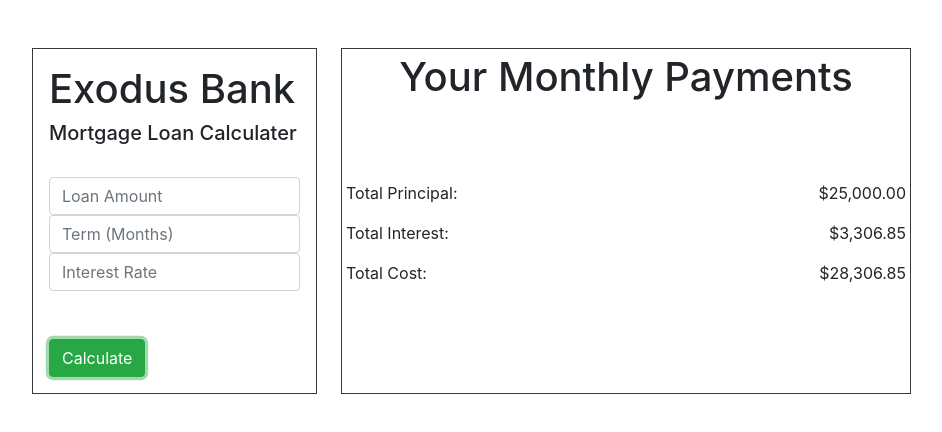
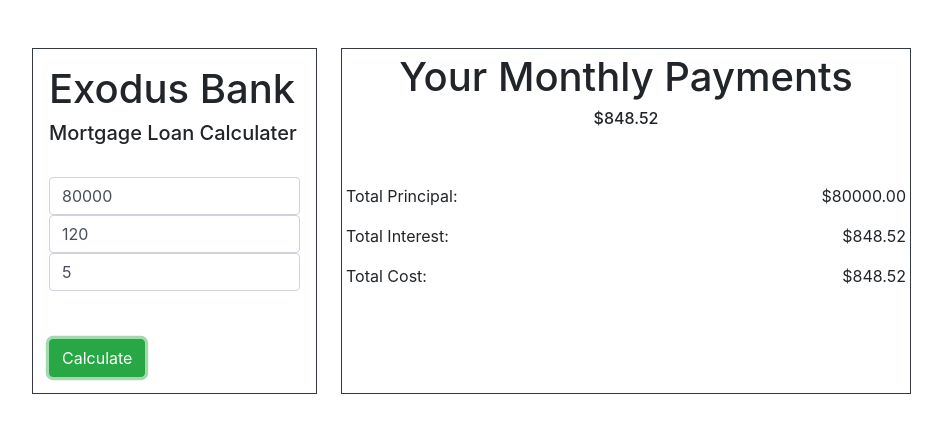
Before and after one commit to johndavid25/mortgageLoanCalculator, a plain HTML site: page index.html in a window 1280 px wide. Both pictures are taken after a click on the button "Calculate". Shown: the whole page, without its empty margins (38-980 px from the left). Drawn offline with nearby package versions, Linux system fonts and the light colour scheme.

Commit message:
principal

```diff
--- a/index.html
+++ b/index.html
@@ -8,6 +8,7 @@
 
     <!-- Bootstrap CSS -->
     <link rel="stylesheet" href="https://stackpath.bootstrapcdn.com/bootstrap/4.3.1/css/bootstrap.min.css" integrity="sha384-ggOyR0iXCbMQv3Xipma34MD+dH/1fQ784/j6cY/iJTQUOhcWr7x9JvoRxT2MZw1T" crossorigin="anonymous">
+    <link rel="stylesheet" href="/css/custom.css">
   </head>
   <body>
       <div class="container">
@@ -16,16 +17,16 @@
                 <h1>Exodus Bank</h1>
                 <h5>Mortgage Loan Calculater</h5>
                 <br>
-                <input class="form-control" type="number" name="loanAmount" id="loanAmount" placeholder="Loan Amount">
-                <input class="form-control" type="number" name="term" id="term" placeholder="Term (Months)">
-                <input class="form-control" type="number" name="interestRate" id="interestRate" placeholder="Interest Rate">
+                <input class="form-control" type="number" name="loanAmount" id="loanAmount" placeholder="Loan Amount" value="80000">
+                <input class="form-control" type="number" name="term" id="term" placeholder="Term (Months)" value="120">
+                <input class="form-control" type="number" name="interestRate" id="interestRate" placeholder="Interest Rate (Percent)" value="5">
                 <br><br>
                 <button class="btn btn-success" id="solution">Calculate</button>
             </dov>
             <div class="col-6 text-center border border-dark p-1 ml-4">
                 <h1>Your Monthly Payments</h1>
-                <h5 id="monthlyPayments"></h5>
-                <br><br><br>
+                <h6 id="monthlyPayments"></h6>
+                <br><br>
                 <div class="row">
                     <div class="col text-left">
                         <p>Total Principal:</p>
@@ -33,26 +34,14 @@
                         <p>Total Cost:</p>
                     </div>
                     <div class="col text-right">
-                       <p id="totalPrinipal">$25,000.00</p>
-                       <p id="totalInterest">$3,306.85</p>
-                       <p id="totalCost">$28,306.85</p>
+                       <p id="totalPrinipal">$0.00</p>
+                       <p id="totalInterest">$0.00</p>
+                       <p id="totalCost">$0.00</p>
                     </div>
                 </div>
             </div>
         </div>
       </div>
-
-      <div class="container">
-          <div class="row">
-              <div class="col-9">
-
-              </div>
-          </div>
-      </div>
-
-
-
-
 
 
 
@@ -62,5 +51,6 @@
     <script src="https://code.jquery.com/jquery-3.3.1.slim.min.js" integrity="sha384-q8i/X+965DzO0rT7abK41JStQIAqVgRVzpbzo5smXKp4YfRvH+8abtTE1Pi6jizo" crossorigin="anonymous"></script>
     <script src="https://cdnjs.cloudflare.com/ajax/libs/popper.js/1.14.7/umd/popper.min.js" integrity="sha384-UO2eT0CpHqdSJQ6hJty5KVphtPhzWj9WO1clHTMGa3JDZwrnQq4sF86dIHNDz0W1" crossorigin="anonymous"></script>
     <script src="https://stackpath.bootstrapcdn.com/bootstrap/4.3.1/js/bootstrap.min.js" integrity="sha384-JjSmVgyd0p3pXB1rRibZUAYoIIy6OrQ6VrjIEaFf/nJGzIxFDsf4x0xIM+B07jRM" crossorigin="anonymous"></script>
+    <script src="/js/custom.js"></script>
   </body>
 </html>
--- /dev/null
+++ b/js/custom.js
@@ -0,0 +1,24 @@
+document.getElementById("solution").addEventListener("click", solution);
+
+function solution () {
+    //Collecting user inputs
+    let amountLoaned = parseInt(document.getElementById("loanAmount").value);
+    let numMonths = parseInt(document.getElementById("term").value);
+    let rate = parseInt(document.getElementById("interestRate").value);
+
+    //Monthly Payments
+    let payment = amountLoaned * (rate / 1200) / (1 - Math.pow ( (1 + rate / 1200 ), -numMonths ));
+    let monthlyPayments = payment.toFixed(2);
+    document.getElementById("monthlyPayments").innerHTML = `$${monthlyPayments} `;
+
+    //Total Principal
+    let totalPrinipal = amountLoaned.toFixed(2)
+    document.getElementById("totalPrinipal").innerHTML = `$${totalPrinipal} `;
+
+    //Total Interest
+    document.getElementById("totalInterest").innerHTML = `$${monthlyPayments} `;
+
+    //Total Cost
+    document.getElementById("totalCost").innerHTML = `$${monthlyPayments} `;
+
+}
```
Also changed, not shown: css/custom.css (added).
